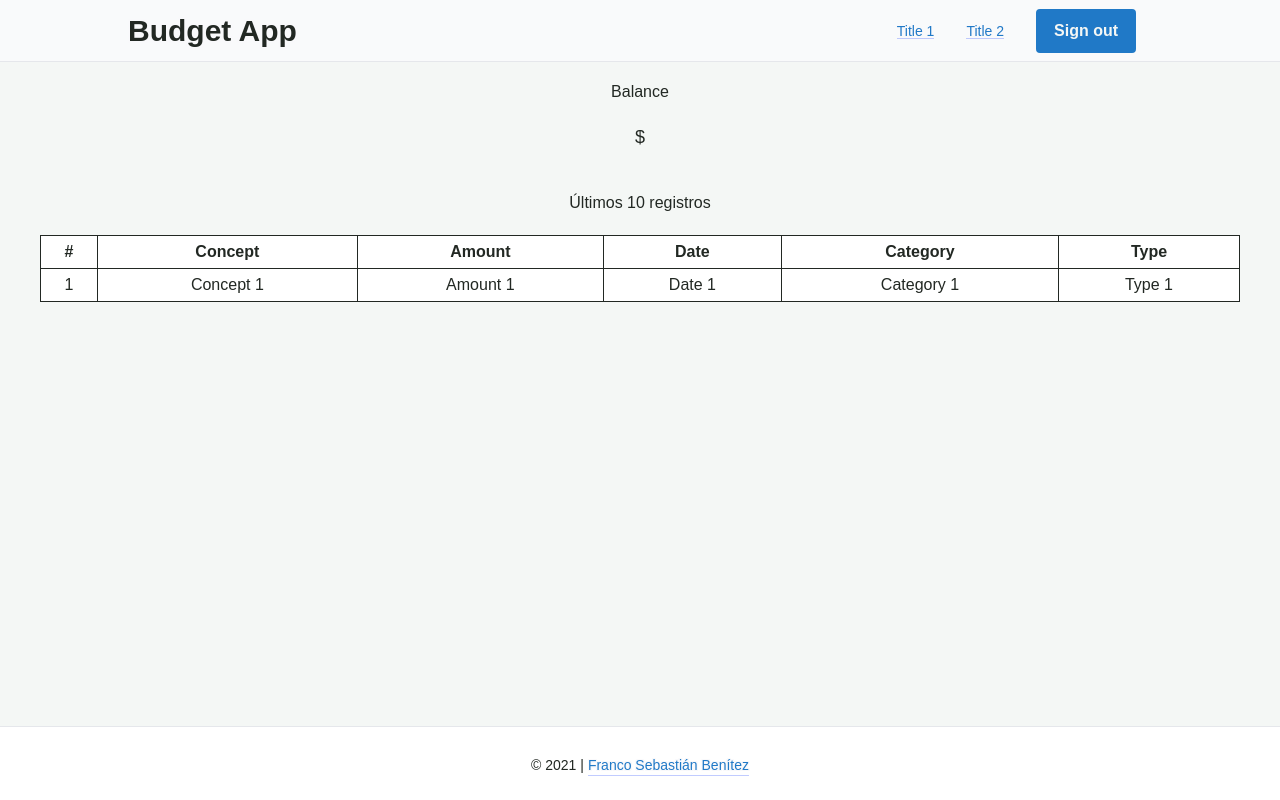
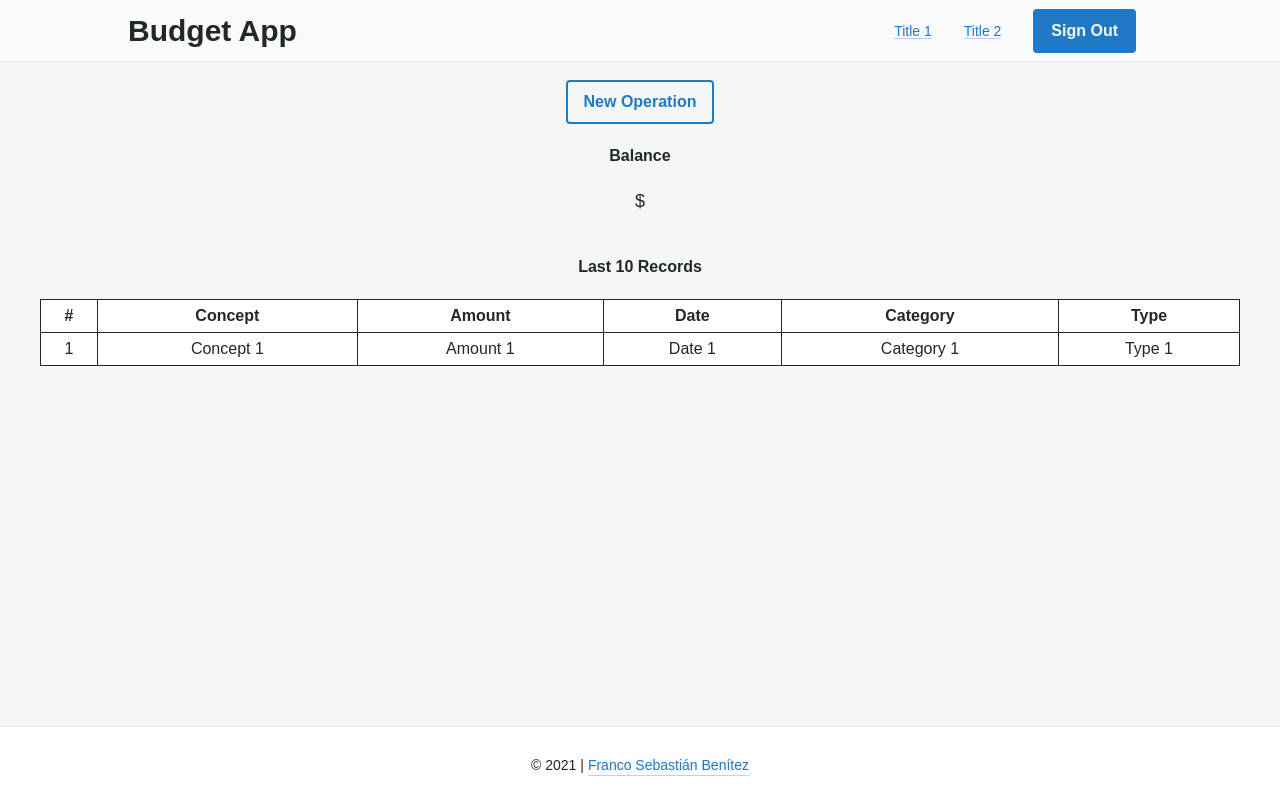
Before and after one commit to francosbenitez/full-stack-challenge-client, a React (Create React App) app: page / in a window 1280 px wide. Built offline with nearby package versions, Linux system fonts and the light colour scheme.

Commit message:
style: add operation button & improve general styling

```diff
--- a/src/components/Balance.jsx
+++ b/src/components/Balance.jsx
@@ -4,13 +4,16 @@ const Balance = () => {
     return (
         <main>
             <div className="flex flex-col items-center justify-center px-5 m-auto mt-20 text-center lg:w-2/3">
-                <h1 className="mb-5">Balance</h1>
+            <button className="lg:mx-4 bg-background border-2 border-primary border-opacity-100 hover:bg-primary text-primary hover:text-background font-bold py-2 px-4 rounded">
+                New Operation
+            </button>
+                <h1 className="my-5 font-bold">Balance</h1>
                 <span className="w-5/6 text-center lg:text-lg text-md">
                 $
                 </span>
             </div>
             <div class="p-10">
-                <h1 className="mb-5 text-center">Últimos 10 registros</h1>
+                <h1 className="mb-5 text-center font-bold">Last 10 Records</h1>
                 <div class="overflow-x-auto">
                     <table class="w-full">
                         <thead>
--- a/src/components/layout/Navbar.jsx
+++ b/src/components/layout/Navbar.jsx
@@ -42,7 +42,7 @@ const Navbar = () => {
                             </span>
                             <span>
                                 <button className="lg:mx-4 bg-primary border-2 border-primary border-opacity-100 hover:bg-background text-background hover:text-primary font-bold py-2 px-4 rounded">
-                                    Sign out
+                                    Sign Out
                                 </button>
                             </span>
                         </li>
```
